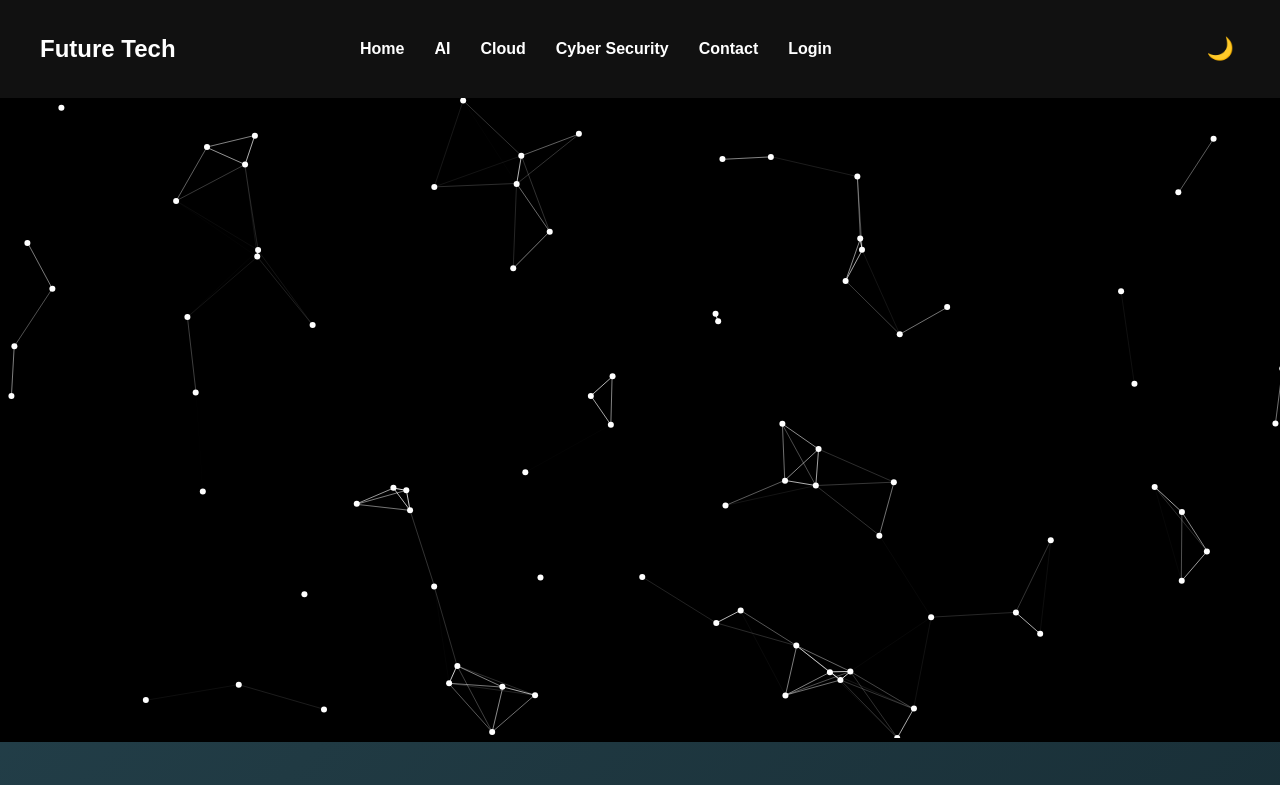
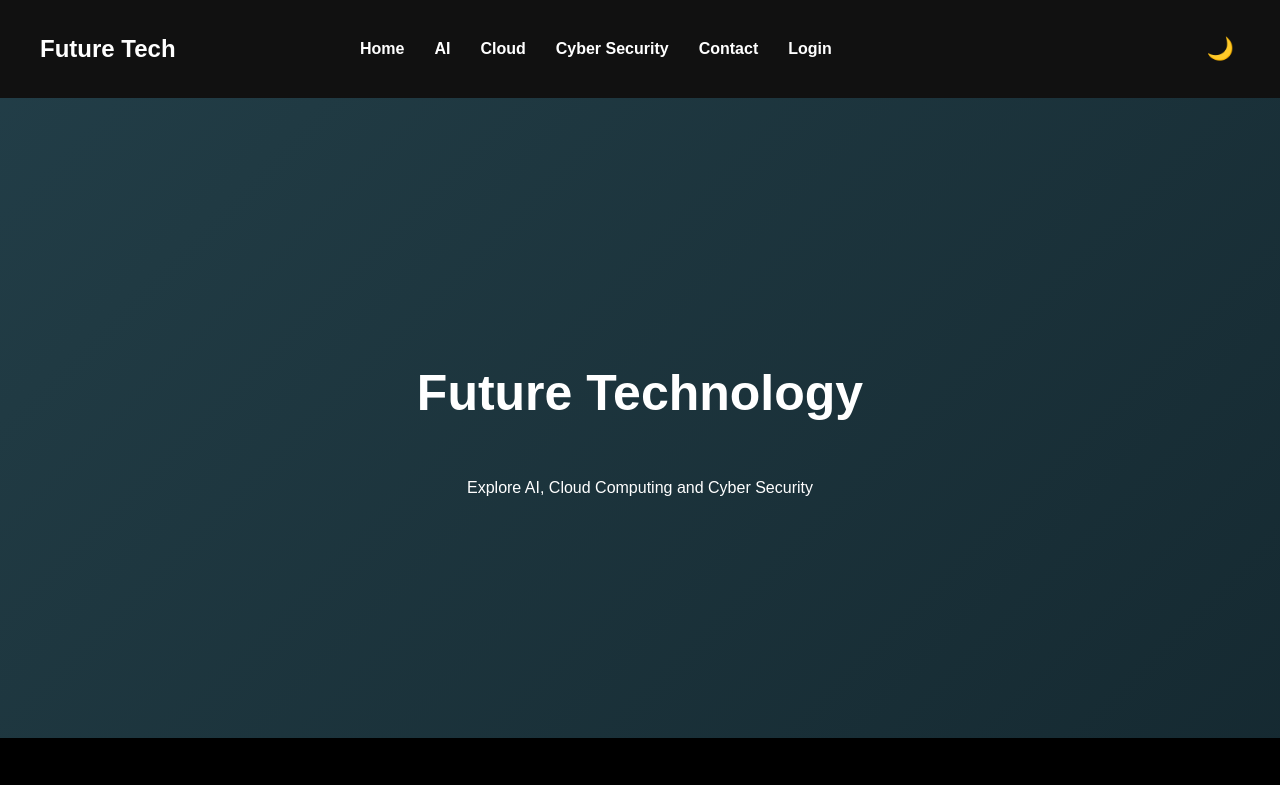
Before and after one commit to Abdelrahman5752/web-project, a plain HTML site: page index.html in a window 1280 px wide. Shown: the top 785 px of the page. Drawn offline with nearby package versions, Linux system fonts and the light colour scheme; grey boxes are pictures that could not be loaded.

Commit message:
Update index.html

```diff
--- a/index.html
+++ b/index.html
@@ -80,7 +80,7 @@
 
 </footer>
 
-<script src="https://cdn.jsdelivr.net/npm/particles.js@2.0.0/particles.min.js"></script>
+
 <script src="script.js"></script>
 
 </body>
```
